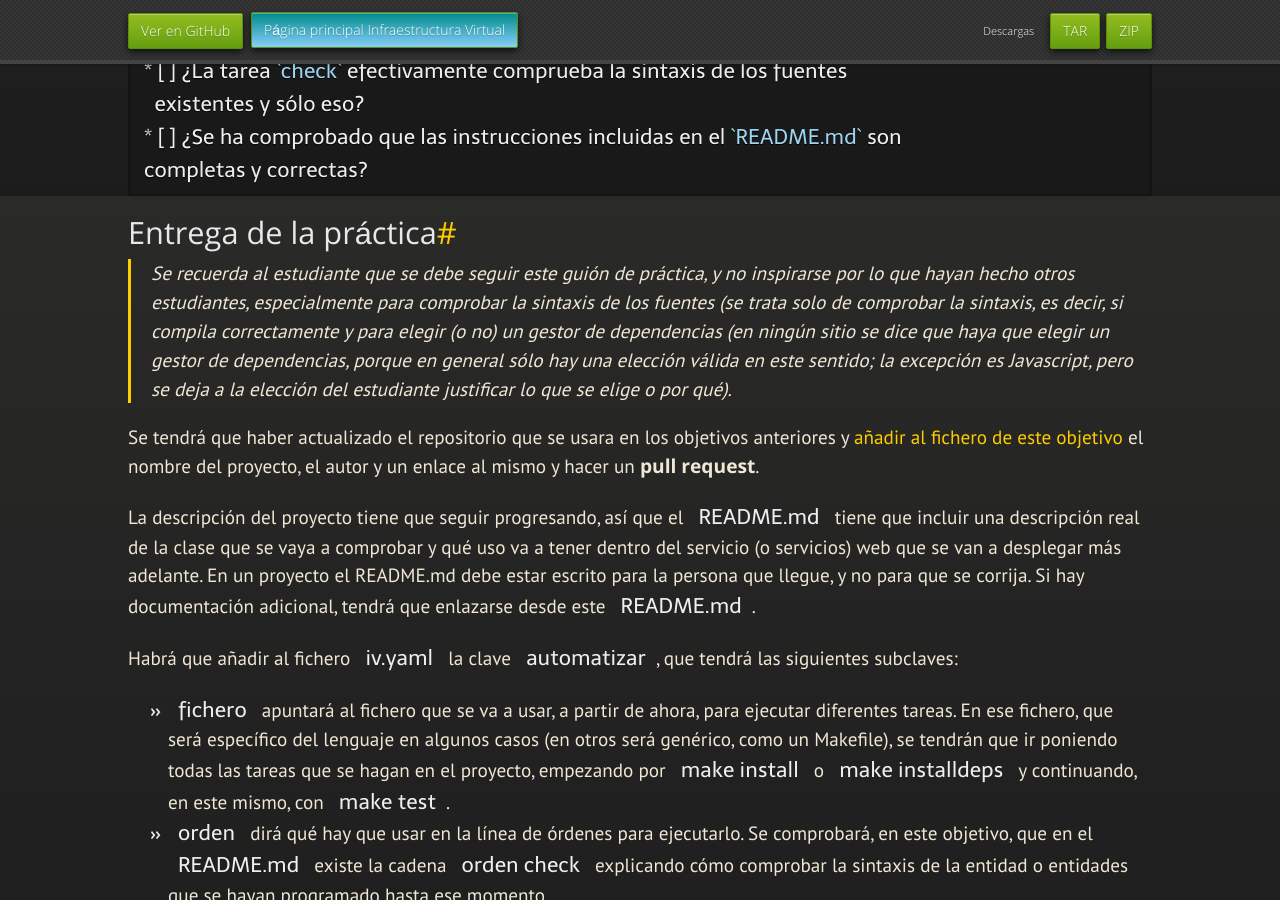
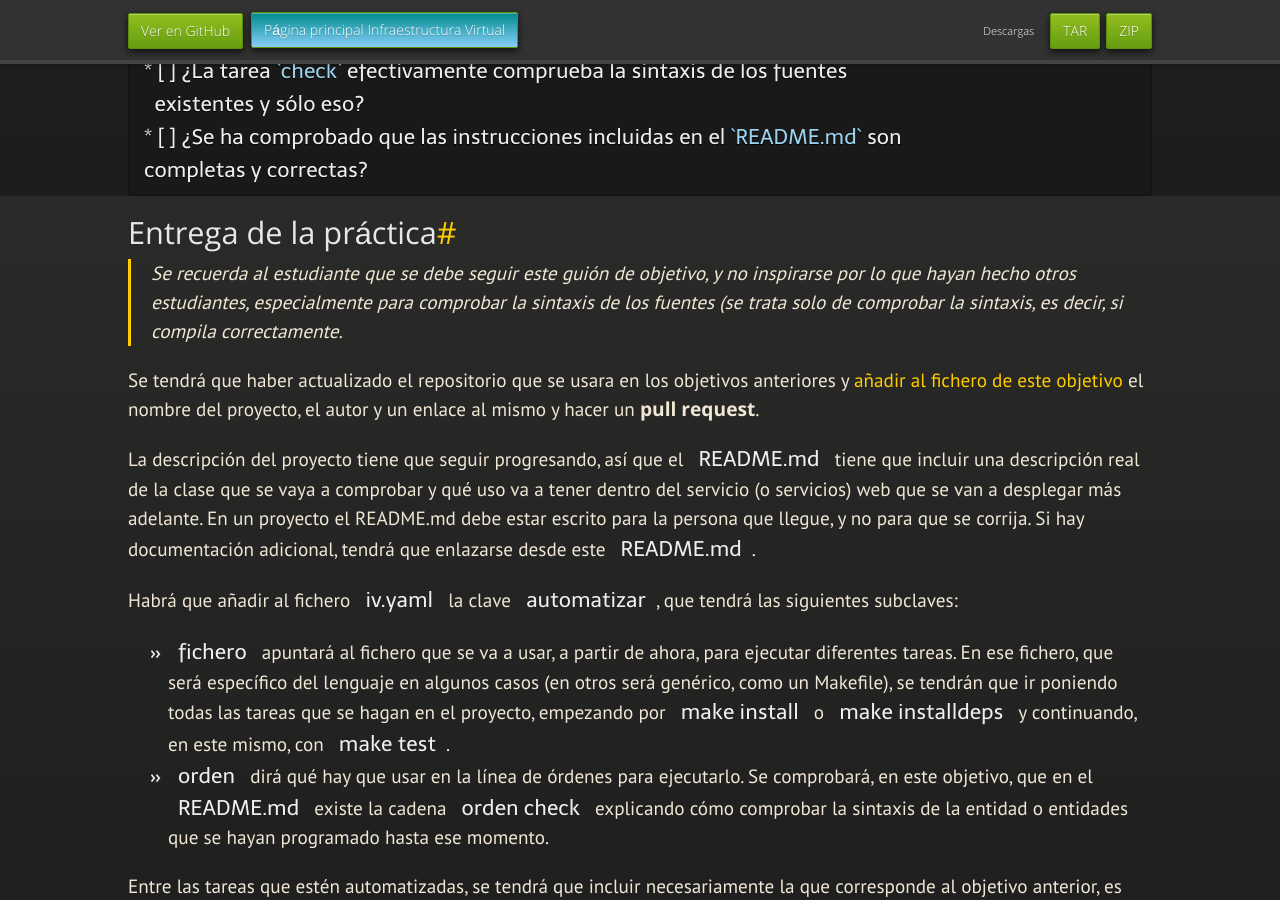
Before and after one commit to JJ/IV, a Jekyll site: the page built from documentos/proyecto/3.Automatizar.md, in a window 1280 px wide and 900 px high, scrolled down 3404 px. Built offline with Jekyll 4.4.1, drawn with Linux system fonts in a browser that asks for light colours; nearby versions of some CDN libraries; some web fonts are replaced; our own code applies the rules of GitHub Pages for plain Markdown files.

Commit message:
Sync documentos/proyecto/3.Automatizar.md de master a gh-pages

```diff
--- a/documentos/proyecto/3.Automatizar.md
+++ b/documentos/proyecto/3.Automatizar.md
@@ -182,14 +182,9 @@ completas y correctas?
 ## Entrega de la práctica
 
 > Se recuerda al estudiante que se debe seguir *este guión de
-> práctica*, y no inspirarse por lo que hayan hecho otros estudiantes,
+> objetivo*, y no inspirarse por lo que hayan hecho otros estudiantes,
 > especialmente para comprobar la sintaxis de los fuentes (se trata
-> *solo* de comprobar la sintaxis, es decir, si compila correctamente
-> y para elegir (o no) un gestor de dependencias (en ningún sitio se
-> dice que haya que elegir un gestor de dependencias, porque en
-> general sólo hay una elección válida en este sentido; la excepción
-> es Javascript, pero se deja a la elección del estudiante justificar
-> lo que se elige o por qué).
+> *solo* de comprobar la sintaxis, es decir, si compila correctamente.
 
 Se tendrá que haber actualizado el repositorio que se usara en los objetivos
 anteriores y [añadir al fichero de este
```
